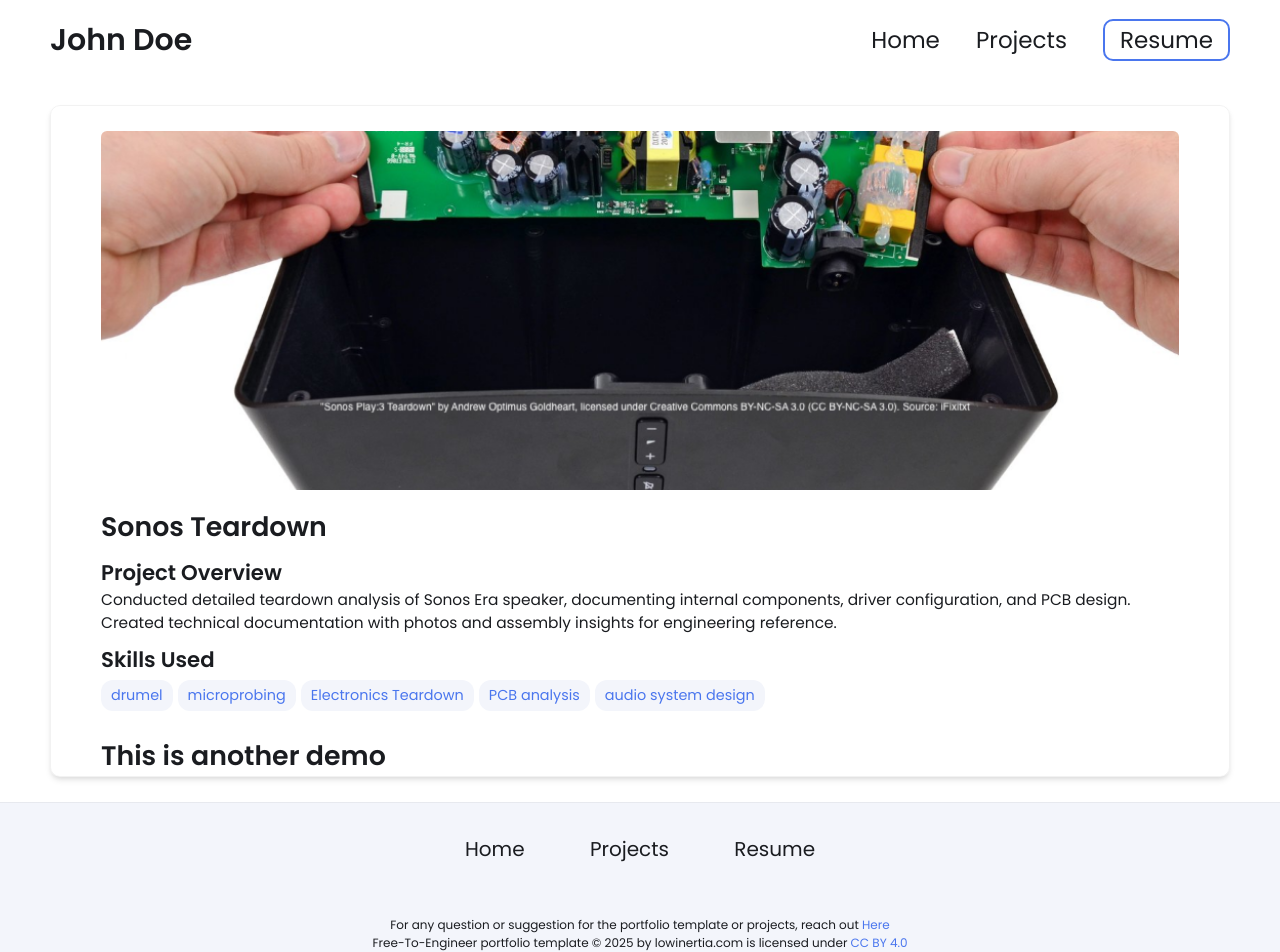
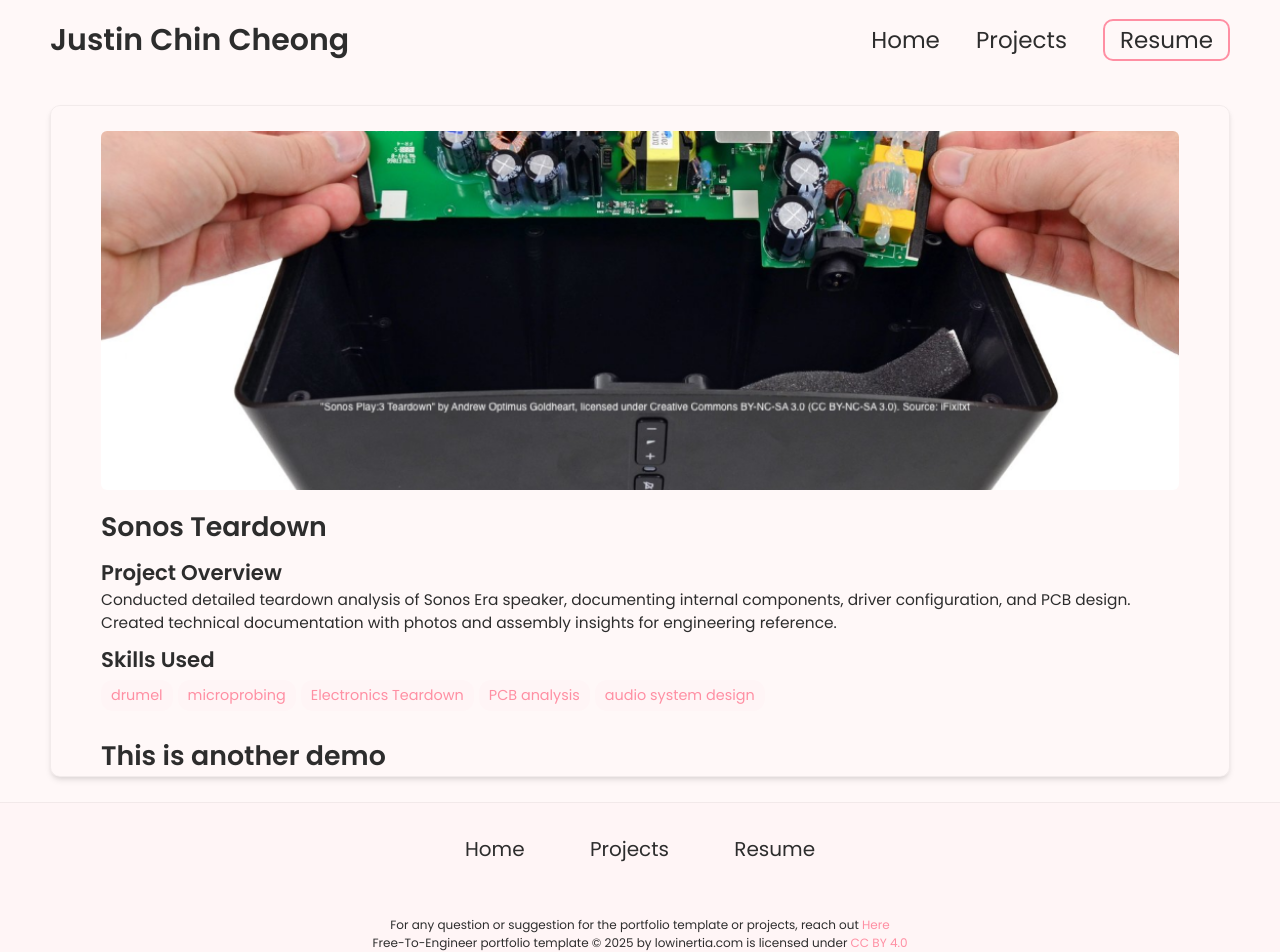
Before and after one commit to jcchincheong-bb/jcchincheong-bb.github.io, a Jekyll site: the page built from _projects/sonos-teardown/index.md, in a window 1280 px wide. Built offline with Jekyll 4.4.1, drawn with Linux system fonts in a browser that asks for light colours; some of the changed lines change nothing that is shown.

Commit message:
Update _config.yml

```diff
--- a/_config.yml
+++ b/_config.yml
@@ -1,90 +1,68 @@
-# Welcome to Jekyll!
-#
-# This config file is meant for settings that affect your whole blog, values
-# which you are expected to set up once and rarely edit after that. If you find
-# yourself editing this file very often, consider using Jekyll's data files
-# feature for the data you need to update frequently.
-
 # Main Page Setup
 
-title: John Doe's Portfolio # This is what shows up in the tab of the browser
+title: Mechatronics Portfolio
 
 
 
 # Hero Section
-name: John Doe
-headline: headline message
+name: Justin Chin Cheong
+headline: Mechatronics Systems Engineer
 description: >- # dont remove this line. this will ignore all new lines until the next section
-  Write an awesome intro and discuss your highlights and qualification. You can edit this
-  line in _config.yml. It will appear in your document head meta (for
-  Google search results) and in your feed.xml site description.
+  Hi, I am **Justin Chin Cheong**, a diligent engineering student who takes pride in my organisational
+  skills and commitment to my work. My thirst for knowledge has continuously driven me to push beyond
+  my limits in everything I do.
 
 # Place your profile image in /assets/images/profile-image/folder and edit the file name
-profile_image: ./assets/images/profile-image/avatar.jpeg
+profile_image: ./assets/images/profile-image/profile_photo.png
 
 
 # Link your resume
 # You can place your resume in assets/resume/{resume.pdf or add external link such as pdf saved in google drive
-resume-url: https://drive.google.com/file/d/13Z3duVzh-gguPU5r03oJVEE6rV9rd3DS/view?usp=sharing # or /assets/resume/resume.pdf
+resume-url: https://docs.google.com/document/d/1u12JQ0y7hav6BmOYvICYnxsVlIn-KJHxNh3HGH5gafQ/edit?usp=drive_link # or /assets/resume/resume.pdf
 
 
 # Set up external links - this will show up as small icons next to your name.
 
 external-links:    # input only your own url slug. The icons with missing entries will not appear.
-  linkedin: test    # https://www.linkedin.com/in/{your url slug}
-  github: leea12    # https://github.com/{your url slug}
-  stackoverflow: test      # https://stackoverflow.com/users/{your url slug}
-  medium:            # https://medium.com/@{your url slug}
-  x-twitter:   # https://x.com/{your url slug}
-  threads:            # https://threads.net/@{your url slug}
-  instragram:       # https://instagram.com/{your url slug}
-  youtube:           # https://youtube.com/@{your url slug}
-  discord:            # https://discord.com/users/{your url slug}
-  bluesky:           # https://bsky.app/profile/{your url slug}
+  linkedin: justin-chin-cheong-6444421b4    # https://www.linkedin.com/in/{your url slug}
+  github: jcchincheong-bb    # https://github.com/{your url slug}
+  # stackoverflow: test      # https://stackoverflow.com/users/{your url slug}
+  # medium:            # https://medium.com/@{your url slug}
+  # x-twitter:   # https://x.com/{your url slug}
+  # threads:            # https://threads.net/@{your url slug}
+  # instragram:       # https://instagram.com/{your url slug}
+  # youtube:           # https://youtube.com/@{your url slug}
+  # discord:            # https://discord.com/users/{your url slug}
+  # bluesky:           # https://bsky.app/profile/{your url slug}
 
 
 # Skills Section - Add the list of your Skills by categories/tools. The indentation for each level needs to be precise.
 skills:
-  - category: 3D Modeling
+  - category: Programming Languages
     tools:
-    - Onshape
-    - Solidworks
-    - Creo
+    - Python
+    - MATLAB
+    - C/Arduino
+    - HTML
+    - CSS
+    - JavaScript
+  - category: 3D Modelling / CAD
+    tools:
+    - SolidWorks
     - Fusion 360 (Autodesk)
-    - Blender (for complex shapes or animations)
-    - Siemens NX
-    - Inventor (Autodesk)
-    - CATIA (Dassault Systèmes)
-  - category: Prototyping
+    - AutoCAD (Autodesk)
+  - category: Simulation / Analysis
     tools:
-    - SLA
-    - CNC
-    - FDM
-    - SLS
-    - DMLS
-    - PolyJet Printing
-    - Vacuum Casting
-    - Laser Cutting
-    - Water Jet Cutting
-    - Arduino / Raspberry Pi
-    - Breadboarding for circuit testing
-  - category: Design Standards / Practices
-    tools:
-    - GD&T ASME Y14
-    - ISO fits and tolerances
-    - PLM (PTC Windchill / Arena)
+    - Simulink (MATLAB)
+    - PyBullet (Python)
   - category: PCB Design
     tools:
-    - Altium Designer
-    - Altium
     - Eagle
     - KiCad
-  - category: Problem Solving / Risk Management
+  - category: Electronics
     tools:
-    - Root Cause Analysis (e.g., 5 Whys, Fishbone Diagram)
-    - DFMEA / PFMEA
-    - Six Sigma methodologies
-    - Shain Red-X
+    - Soldering
+    - Breadboarding
 
 
 # Contact Form Setup. Setup an account and copy over the key. When someone fills out the form, it will be received in your email.
@@ -94,12 +72,12 @@
 
 # Active theme (Updatethis to switch themes). Make sure to keep the indentation the samne.
 colors: # this is the basic theme
-  text: "#1a1c20"
-  border: "#ddd"
-  link: "#4a76ee"
-  highlight: "#0c0cf2"
-  background: "#ffffff"
-  light_background: "#f3f5fb"
+  text: "#2d2d2d"
+  border: "#f8e2e2"
+  link: "#ff8fa3"
+  highlight: "#ff4d6d"
+  background: "#fff8f8"
+  light_background: "#fff5f6"
 
 # A few examples.
 basic theme:
```
